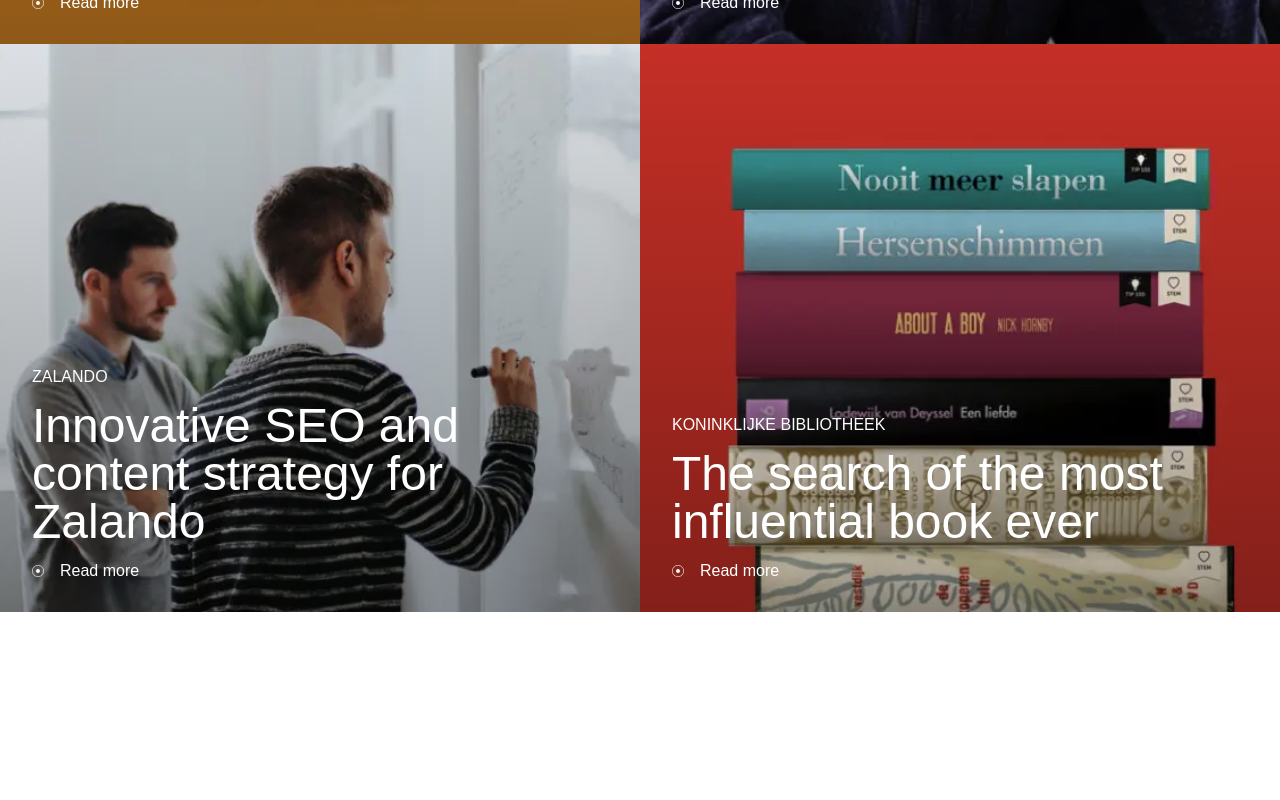
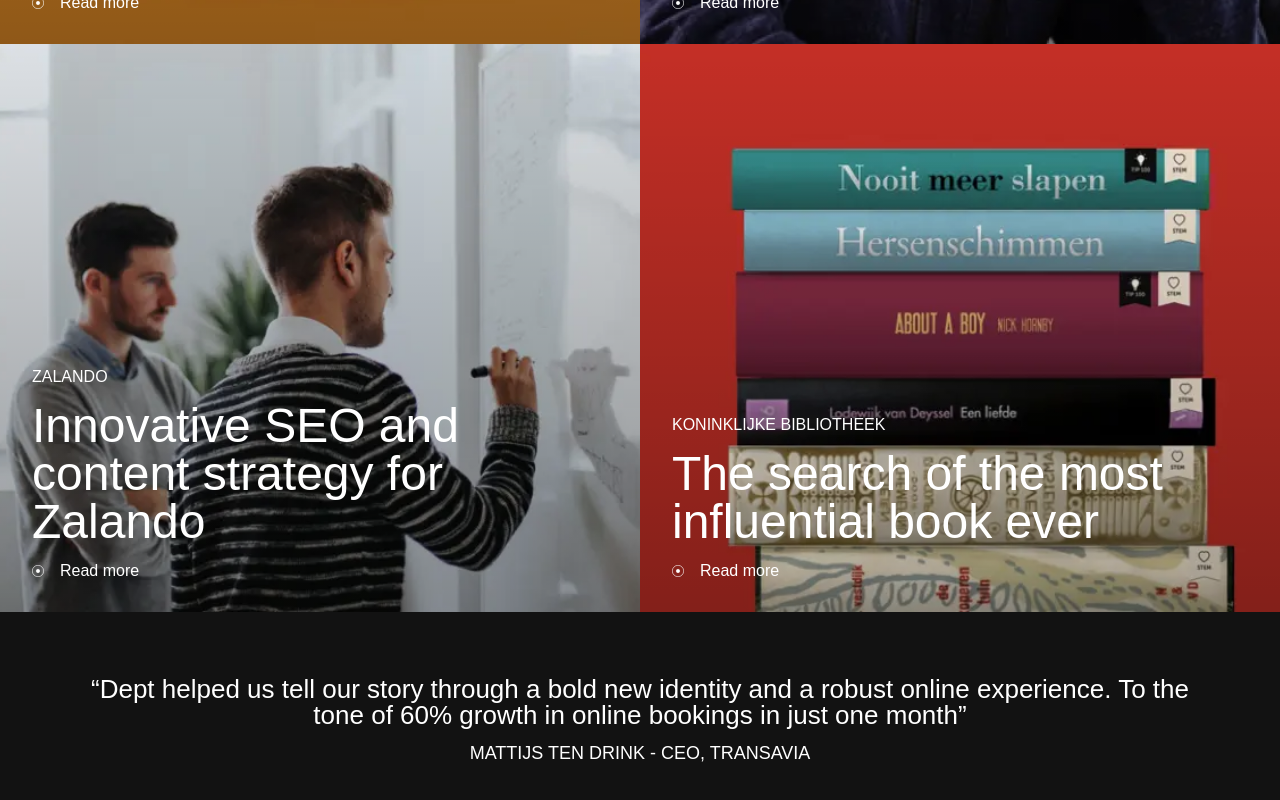
Before and after one commit to nikita-rudenko/deptest, a Next.js app: page / in a window 1280 px wide. Shown: the part 3562-4362 px from the top of the page. Before the commit the page ends 4174 px from the top, so only its background shows below. Built offline with nearby package versions, Linux system fonts and the light colour scheme; a web font is replaced by a local one.

Commit message:
feat: add client quote section

```diff
--- /dev/null
+++ b/components/ClientQuoteSection/ClientQuoteSection.styled.ts
@@ -0,0 +1,12 @@
+import { Box } from "components/Box"
+import { styled } from "stitches.config"
+
+export const Container = styled(Box, {
+  padding: "64px",
+  color: "$fWhite",
+  textAlign: "center",
+  display: "flex",
+  justifyContent: "center",
+  alignItems: "center",
+  flexDirection: "column",
+})
--- /dev/null
+++ b/components/ClientQuoteSection/ClientQuoteSection.tsx
@@ -0,0 +1,17 @@
+import { Typography } from "components/Typography"
+
+import * as Styled from "./ClientQuoteSection.styled"
+
+export function ClientQuoteSection(): JSX.Element {
+  return (
+    <Styled.Container>
+      <Typography variant="sm" css={{ marginBottom: "16px" }}>
+        “Dept helped us tell our story through a bold new identity and a robust
+        online experience. To the tone of 60% growth in online bookings in just
+        one month”
+      </Typography>
+
+      <Typography variant="xs">MATTIJS TEN DRINK - CEO, TRANSAVIA</Typography>
+    </Styled.Container>
+  )
+}
--- /dev/null
+++ b/components/ClientQuoteSection/index.ts
@@ -0,0 +1 @@
+export { ClientQuoteSection } from "./ClientQuoteSection"
--- a/components/Typography/Typography.styled.ts
+++ b/components/Typography/Typography.styled.ts
@@ -22,6 +22,10 @@
         fontSize: "$sm",
         lineHeight: "1em",
       },
+      "xs": {
+        fontSize: "$xs",
+        lineHeight: "1em",
+      },
       "2xs": {
         fontSize: "$2xs",
         lineHeight: "1.135em",
--- a/pages/index.tsx
+++ b/pages/index.tsx
@@ -1,5 +1,6 @@
 import { Box } from "components/Box"
 import ClientNoteSection from "components/ClientNoteSection/ClientNoteSection"
+import { ClientQuoteSection } from "components/ClientQuoteSection"
 import { ClientSection } from "components/ClientSection"
 import { CTA } from "components/CTA"
 import { HeroSection } from "components/HeroSection"
@@ -16,6 +17,7 @@
       <ClientSection left={clients[4]} right={clients[5]} />
       <ClientSection left={clients[6]} right={clients[7]} />
       <ClientSection left={clients[8]} right={clients[9]} />
+      <ClientQuoteSection />
     </Box>
   )
 }
```
